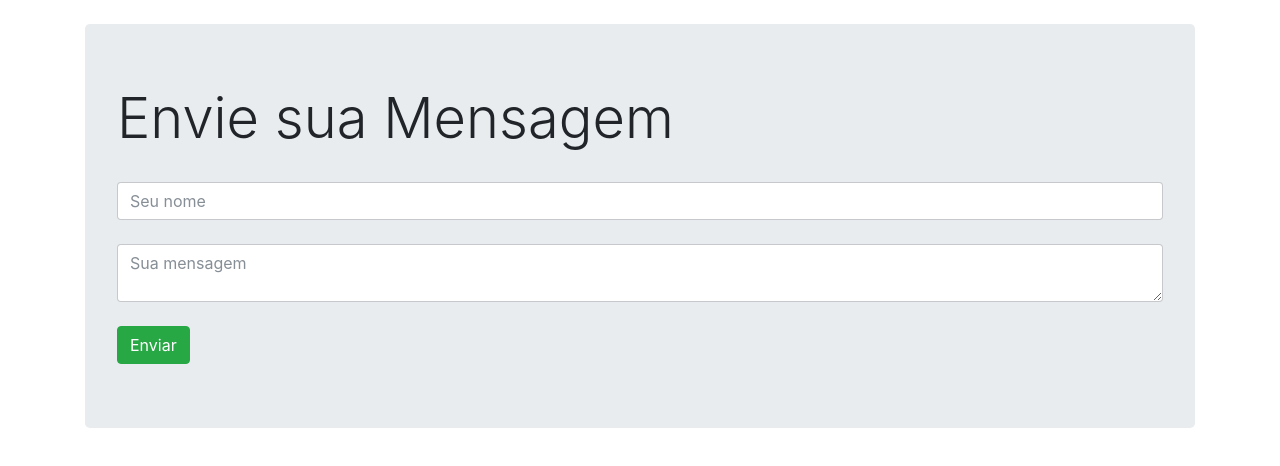
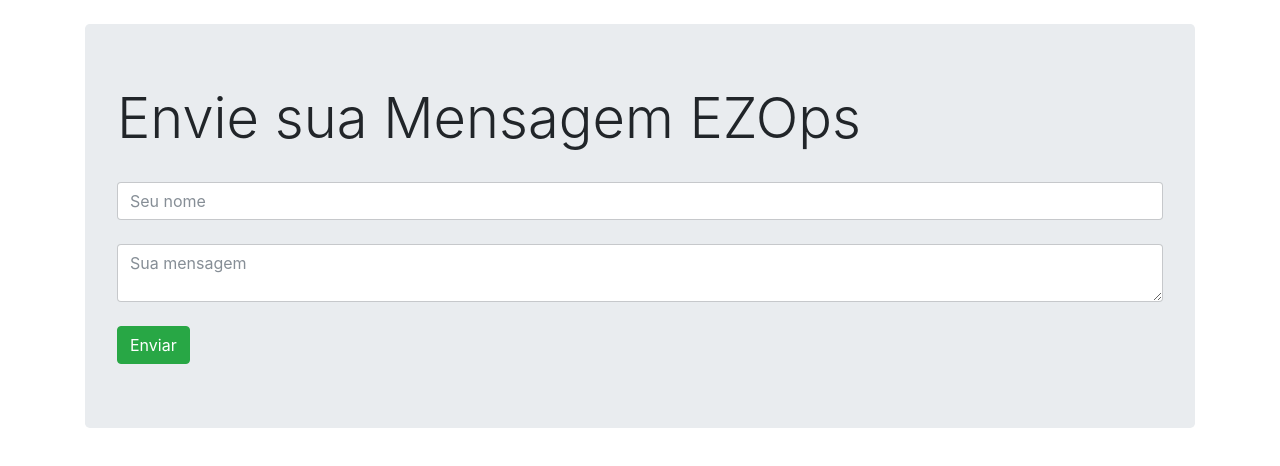
Before and after one commit to daniloinfo/ezops-test-edson.santos, a website: page index.html in a window 1280 px wide. Drawn offline with nearby package versions, Linux system fonts and the light colour scheme; no server answers.

Commit message:
teste ezops

```diff
--- a/index.html
+++ b/index.html
@@ -12,7 +12,7 @@
     <div class="container">
     <br>
     <div class="jumbotron">
-        <h1 class="display-4">Envie sua Mensagem</h1>
+        <h1 class="display-4">Envie sua Mensagem EZOps</h1>
         <br>
         <input id = "name" class="form-control" placeholder="Seu nome">
         <br>
--- a/package.json
+++ b/package.json
@@ -2,7 +2,7 @@
   "name": "chat-application",
   "version": "1.0.0",
   "description": "Aplicao de chat em tempo real",
-  "main": "index.js",
+  "main": "server.js",
   "scripts": {
     "test": "jasmine"
   },
```
Also changed, not shown: .github/workflows/chat-application.yml.
